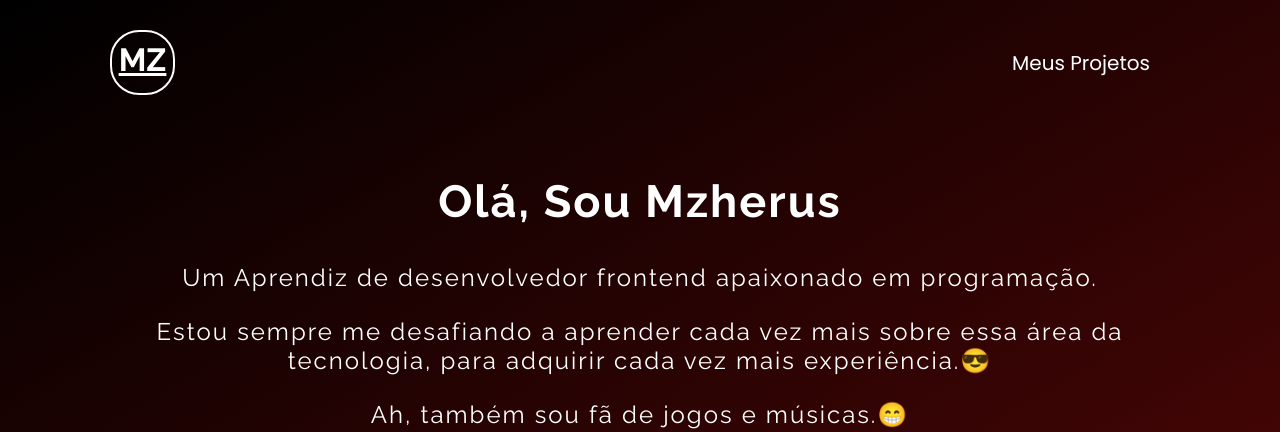
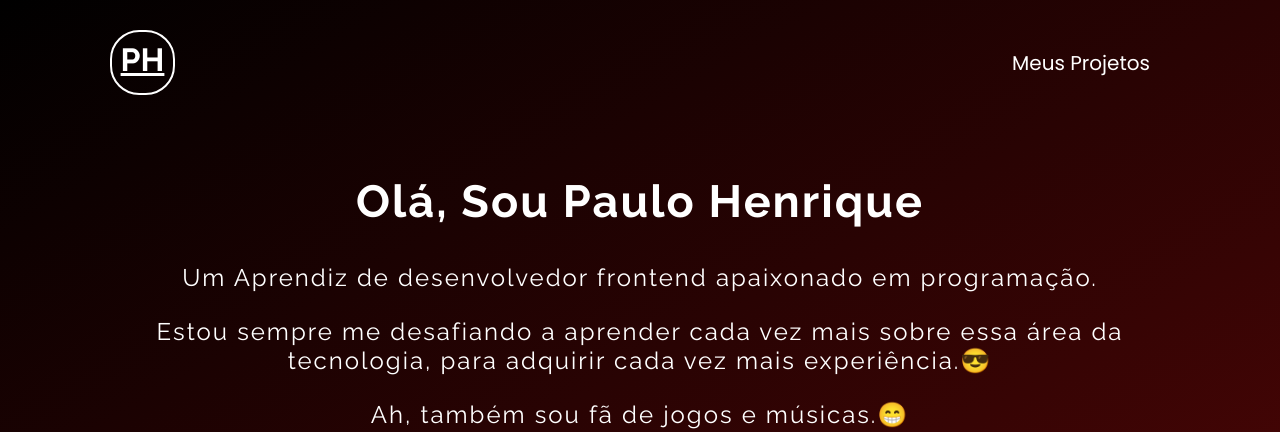
Before and after one commit to Mzherus/mzherus.github.io, a plain HTML site: page index.html in a window 1280 px wide. Shown: the top 432 px of the page. Drawn offline with nearby package versions, Linux system fonts and the light colour scheme.

Commit message:
Atualizar o index.html

```diff
--- a/index.html
+++ b/index.html
@@ -4,7 +4,7 @@
 <head>
     <meta charset="UTF-8">
     <meta name="viewport" content="width=device-width, initial-scale=1.0">
-    <title>Mzherus - projeto frontend</title>
+    <title>Paulo Henrique - projeto frontend</title>
 
     <link rel="stylesheet" href="https://cdnjs.cloudflare.com/ajax/libs/font-awesome/5.15.4/css/all.min.css" />
 
@@ -33,7 +33,7 @@
 <body>
     <header class="cabecalho">
         <a href="#">
-            <h1 class="logo">MZ</h1>
+            <h1 class="logo">PH</h1>
         </a>
 
         <nav class="menu">
@@ -46,7 +46,7 @@
     </header>
     <section class="home">
         <div class="informacoes">
-            <h1>Olá, Sou Mzherus</h1>
+            <h1>Olá, Sou Paulo Henrique</h1>
             <p>Um Aprendiz de desenvolvedor frontend apaixonado em programação.</p>
             <p>Estou sempre me desafiando a aprender cada vez mais sobre essa área da tecnologia, para adquirir cada vez
                 mais experiência.😎</p>
```
